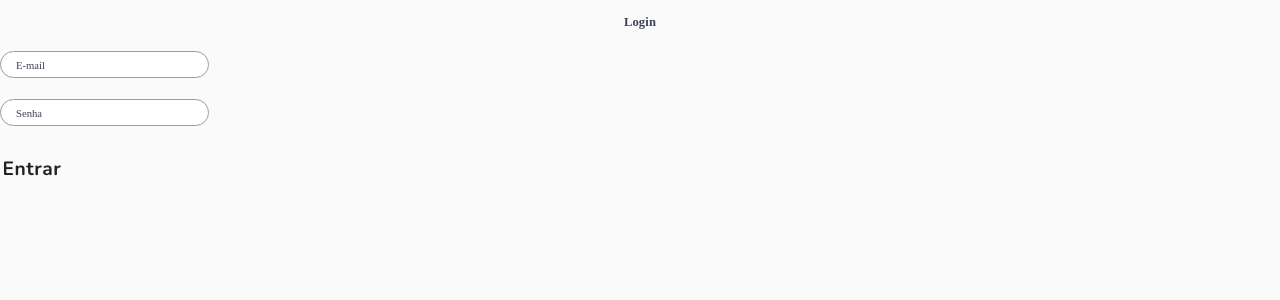
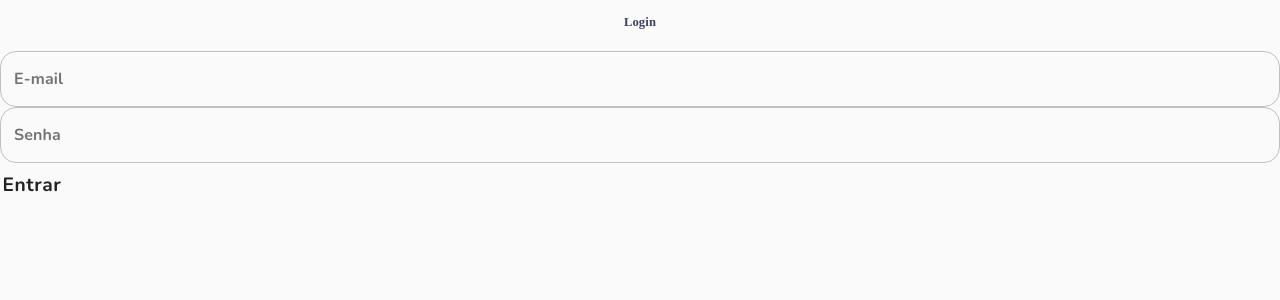
Before and after one commit to brunodassisf/fideliza-cdd-front-end, a React (Create React App) app: page /login in a window 1280 px wide. Shown: the top 300 px of the page. Built offline with nearby package versions, Linux system fonts and the light colour scheme.

Commit message:
Adjustment component input

```diff
--- a/src/components/Input/Input.styles.ts
+++ b/src/components/Input/Input.styles.ts
@@ -1,44 +1,34 @@
-import { InputHTMLAttributes } from 'react';
-import styled from 'styled-components';
-import { colors } from '../../theme/color';
+import { makeStyles } from '@material-ui/core/styles';
 
-interface IStyleInput extends InputHTMLAttributes<HTMLInputElement> {
-    borderStyle?: string;
-}
-
-const checkLengthString = (val?: string) => {
-    if (val) return true;
-    return false;
-};
-
-export const Container = styled.div`
-    height: 48px;
-`;
-
-export const InputStyle = styled.input<IStyleInput>`
-    border: 1px solid
-        ${(props) =>
-            checkLengthString(props.borderStyle)
-                ? colors.ERROR
-                : colors.BORDER};
-    color: ${colors.COLOR_INPUT};
-    border-radius: 20px;
-    padding: 5px 15px;
-    &:focus-visible {
-        outline: none;
-    }
-    &::placeholder {
-        font-size: 0.8em;
-        font-family: NunitoRegular;
-        color: ${colors.COLOR_INPUT};
-    }
-`;
-
-export const Error = styled.p`
-    font-size: 0.5em;
-    color: ${colors.ERROR};
-    margin-bottom: 0px;
-    padding-top: 3px;
-    padding-left: 12px;
-    font-family: NunitoRegular;
-`;
+export const useStyles = makeStyles((theme) => ({
+  input: {
+    position: 'relative',
+    '& .MuiOutlinedInput-root': {
+      borderRadius: theme.spacing(2),
+    },
+    '& .MuiInputLabel-outlined': {
+      fontFamily: 'Nunito-700',
+    },
+    // '& .MuiFormLabel-root': {
+    //     color: theme.palette.primary.contrastText,
+    // },
+    // '& .MuiInputBase-root': {
+    //     color: theme.palette.primary.contrastText,
+    // },
+    // '& .MuiOutlinedInput-notchedOutline': {
+    //     borderColor: theme.palette.primary.contrastText,
+    // },
+    // '& .MuiOutlinedInput-root:hover .MuiOutlinedInput-notchedOutline': {
+    //     borderColor: theme.palette.primary.contrastText,
+    // },
+  },
+  magicEye: {
+    position: 'absolute',
+    cursor: 'pointer',
+    zIndex: 2,
+    color: theme.palette.primary.main,
+    top: '20px',
+    right: '24px',
+    fontSize: '16px',
+  },
+}));
--- a/src/components/Input/Input.tsx
+++ b/src/components/Input/Input.tsx
@@ -1,19 +1,57 @@
-import React from 'react';
-import { Container, InputStyle, Error } from './Input.styles';
-import { InputProps } from './Input.types';
+import React, { useState } from 'react';
 
-const Input = ({
-    label,
-    error,
-    type = 'text',
-    ...props
-}: InputProps): JSX.Element => {
-    return (
-        <Container>
-            <InputStyle id={label} type={type} borderStyle={error} {...props} />
-            {error && <Error>{error}</Error>}
-        </Container>
-    );
+import Box from '@material-ui/core/Box';
+import TextField from '@material-ui/core/TextField';
+
+import { FiEye, FiEyeOff } from 'react-icons/fi';
+import { IInput } from './Input.types';
+import { useStyles } from './Input.styles';
+
+const Input: React.FC<IInput> = ({
+  label,
+  name,
+  value,
+  onChange,
+  changeFieldType,
+  ...props
+}) => {
+  const classes = useStyles();
+
+  const [fieldType, setFieldType] = useState('password');
+
+  const handlerTogglePassword = () => {
+    if (fieldType === 'password') setFieldType('text');
+    else setFieldType('password');
+  };
+
+  const iconShow = (
+    <FiEye className={classes.magicEye} onClick={handlerTogglePassword} />
+  );
+  const iconHide = (
+    <FiEyeOff className={classes.magicEye} onClick={handlerTogglePassword} />
+  );
+
+  return (
+    <Box className={classes.input}>
+      <TextField
+        fullWidth
+        variant="outlined"
+        id={name}
+        name={name}
+        label={label}
+        value={value}
+        type={changeFieldType ? fieldType : ''}
+        onChange={onChange}
+        color="secondary"
+        {...props}
+      />
+      {changeFieldType
+        ? fieldType === 'password'
+          ? iconShow
+          : iconHide
+        : null}
+    </Box>
+  );
 };
 
 export default Input;
```
Also changed, not shown: src/components/Input/Input.types.ts (+4 -5 lines).
